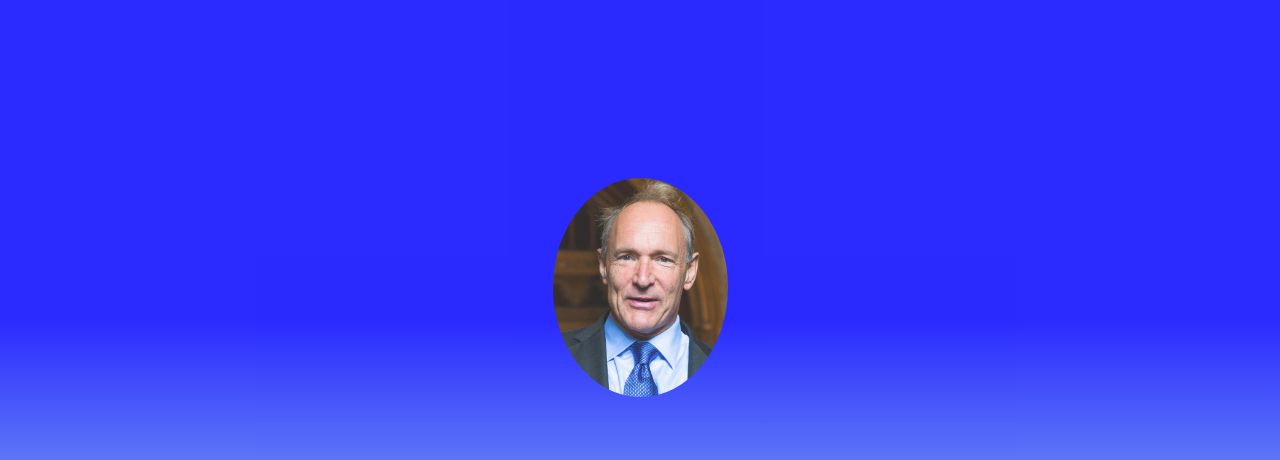
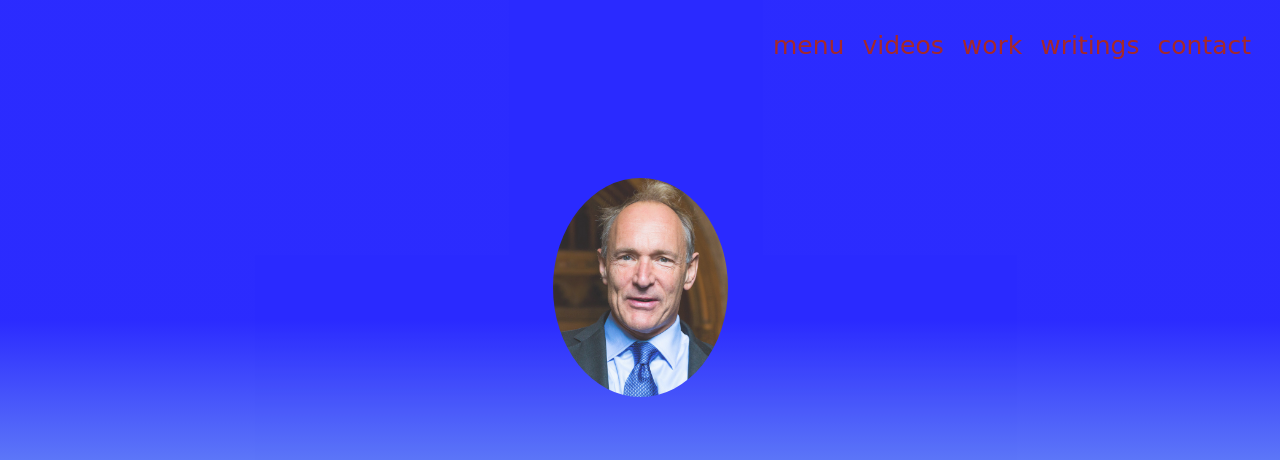
Before and after one commit to nathanealjr19/Tim-Berners-Lee, a plain HTML site: page index.html in a window 1280 px wide. Shown: the top 460 px of the page. Drawn offline with Linux system fonts and the light colour scheme.

Commit message:
Add files via upload

```diff
--- a/index.html
+++ b/index.html
@@ -6,6 +6,13 @@
     <link rel="stylesheet" href="style.css">
     </head>
     <body>
+        <ul class="menu">
+            <li class="links">menu</li>
+            <li class="links">videos</li>
+            <li class="links">work</li>
+            <li class="links">writings</li>
+            <li class="links">contact</li>
+        </ul>
     <section id="welcome" class="container">
         <div class="inner">
         <img src="stbl.jpeg" class="profile">
--- a/style.css
+++ b/style.css
@@ -59,3 +59,27 @@ p{
     vertical-align: middle;
 
 }
+
+.menu{
+    list-style: none;
+    position: absolute;
+    top: 10px;
+    right: 20px;
+    z-index: 55555;
+    cursor: pointer;
+}
+
+.links{
+    float: left;
+    color: brown;
+    padding-left: 9px;
+    padding-right: 9px;
+    padding-top: 5px;
+    padding-bottom: 5px;
+    font-family: "Shadow into light",cursive;
+    font-size: 25px;
+}
+
+.links:hover{
+    background-color: blue;
+}
```
